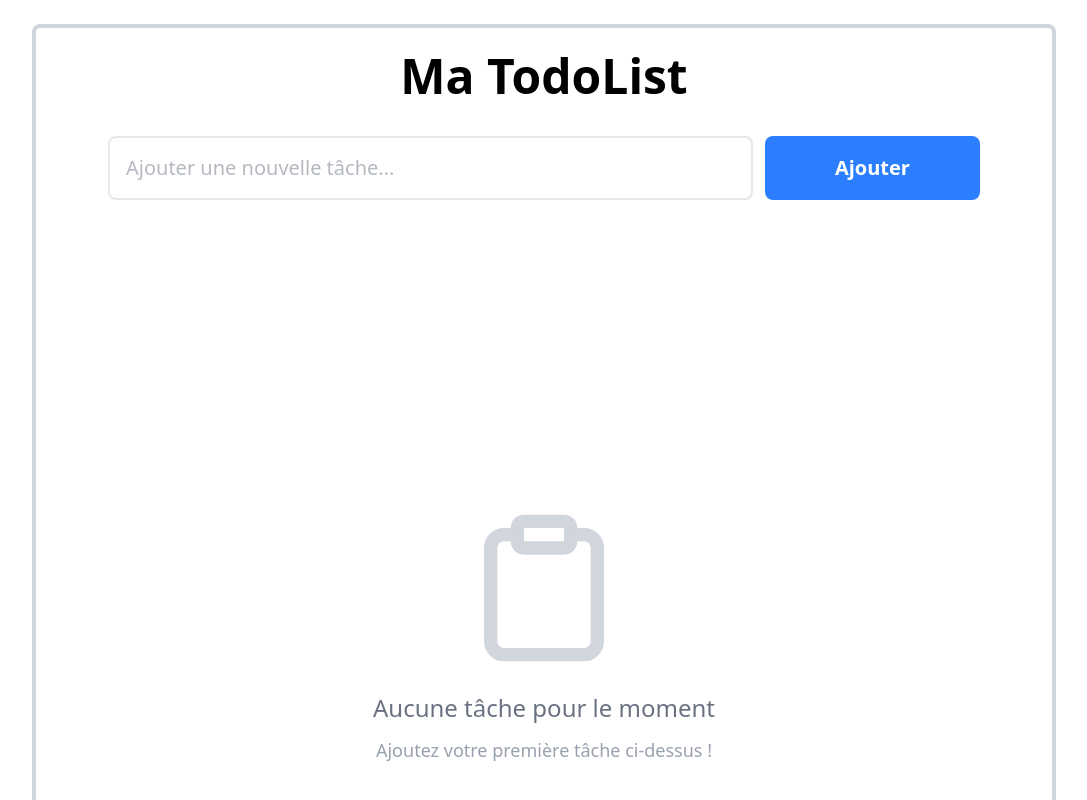
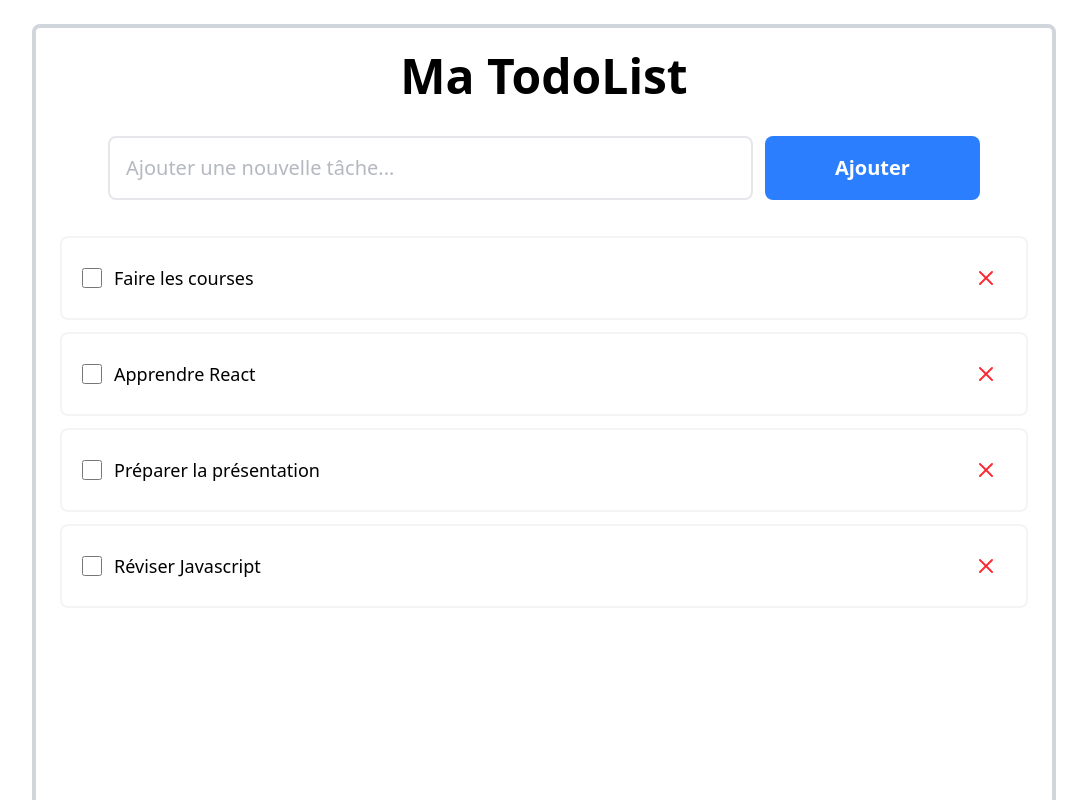
Before and after one commit to Sandra-Allies/todo-react-tailwind, a React (Vite) app: page / in a window 1280 px wide. Shown: the top 800 px of the page, without its empty margins (96-1183 px from the left). Built offline with nearby package versions, Linux system fonts and the light colour scheme.

Commit message:
Formulaire avec champ texte et bouton ajouter, champ vide ou avec espace refusé, champ qui se vide automatiquement après le submit, nouvelle tâche qui apparait instantanément et sans rechargement de page

```diff
--- a/src/App.jsx
+++ b/src/App.jsx
@@ -1,9 +1,37 @@
 import "./App.css";
+import { useState } from "react";
 import CheckBox from "./components/CheckBox.jsx";
 import Formulaire from "./components/Formulaire.jsx";
 import Titre from "./components/Titre.jsx";
 
 function App() {
+      const [tasks, setTasks] = useState([
+        { id: 1, name: "Faire les courses", checked: false },
+        { id: 2, name: "Apprendre React", checked: false },
+        { id: 3, name: "Préparer la présentation", checked: false },
+        { id: 4, name: "Réviser Javascript", checked: false },
+      ]);
+
+  const handleClick = (id) => {
+    setTasks(
+      tasks.map((task) =>
+        task.id === id ? { ...task, checked: !task.checked } : task
+      )
+    );
+  };
+
+      const ajouterTache = (nomTache) => {
+        if (!nomTache.trim()) return;
+
+        const nouvelleTache = {
+          id: Date.now(),
+          name: nomTache,
+          checked: false,
+        };
+
+        setTasks([...tasks, nouvelleTache]);
+      }
+
   return (
     <div
       className="p-6 lg:m-6 w-screen lg:w-4/5 h-full
@@ -11,8 +39,8 @@ function App() {
       lg:border-4 lg:rounded-lg lg:border-gray-300 font-sans"
     >
       <Titre />
-      <Formulaire />
-      <CheckBox />
+      <Formulaire onAddTask={ajouterTache} />
+      <CheckBox afficherTache={tasks} handleClick={handleClick} />
     </div>
   );
 }
--- a/src/components/CheckBox.jsx
+++ b/src/components/CheckBox.jsx
@@ -1,25 +1,9 @@
-import { useState } from "react";
 import { X, Clipboard } from "lucide-react";
 
-function CheckBox() {
-    const [tasks, setTasks] = useState([
-        // {id: 1, name: "Faire les courses", checked: false},
-        // {id: 2, name: "Apprendre React", checked: false},
-        // {id: 3, name: "Préparer la présentation", checked: false},
-        // {id: 4, name: "Réviser Javascript", checked: false},
-    ]);
+function CheckBox({ afficherTache, handleClick }) {
+  console.log(afficherTache);
 
-    const handleClick = (id) => {
-        setTasks(
-            tasks.map((task) =>
-            task.id === id ? {...task, checked: !task.checked } : task
-        )
-        );
-    };
-
-
-  if (tasks.length === 0) {
-
+  if (afficherTache.length === 0) {
     return (
       <div className="min-h-screen w-screen md:w-full flex flex-col justify-center items-center gap-3">
         <div className="text-gray-300 pb-3">
@@ -31,13 +15,11 @@ function CheckBox() {
         </p>
       </div>
     );
-  }
-//   console.log([tasks]);
-else {
+  } else {
     return (
       <div className="min-h-screen w-screen md:w-full">
         <ul className="flex flex-col gap-3 justify-center items-center">
-      {tasks.map((task) => (
+          {afficherTache.map((task) => (
             <li
               key={task.id}
               onClick={() => handleClick(task.id)}
@@ -75,7 +57,7 @@ return (
         </ul>
       </div>
     );
-};
+  }
 }
 
 export default CheckBox;
--- a/src/components/Formulaire.jsx
+++ b/src/components/Formulaire.jsx
@@ -1,15 +1,30 @@
-function Formulaire() {
+import { useState } from "react";
+
+function Formulaire({ onAddTask }) {
+  const [newTask, setNewTask] = useState("");
+
+  const handleSubmit = (e) => {
+    e.preventDefault();
+    onAddTask(newTask);
+    setNewTask("");
+  };
+
   return (
     <div className="form p-6 w-screen lg:w-full">
-    <form className="pl-6 pr-6 flex flex-row justify-between gap-3">
+      <form
+        onSubmit={handleSubmit}
+        className="pl-6 pr-6 flex flex-row justify-between gap-3"
+      >
         <input
           type="text"
-        name=""
+          value={newTask}
+          onChange={(e) => setNewTask(e.target.value)}
           className="form-input text-xl text-gray-500 w-3/4 p-4 border border-2 border-gray-200 rounded-lg
         focus:border-blue-500 focus:border-3 focus:ring-blue-200 focus:ring-3 outline-none"
           placeholder="Ajouter une nouvelle tâche..."
         />
         <button
+          type="submit"
           className=" hidden lg:block
       form-btn bg-blue-500 hover:bg-blue-600 hover:shadow-lg text-white text-xl font-semibold w-1/4 p-4 rounded-lg"
         >
@@ -17,6 +32,7 @@ return (
         </button>
 
         <button
+          type="submit"
           className="block lg:hidden
       form-btn bg-blue-500 hover:bg-blue-600 hover:shadow-lg text-white text-xl font-semibold w-1/4 p-4 rounded-lg"
         >
@@ -27,4 +43,4 @@ return (
   );
 }
 
-export default Formulaire
+export default Formulaire;
```
Lines whose indentation alone changed are shown as unchanged.
